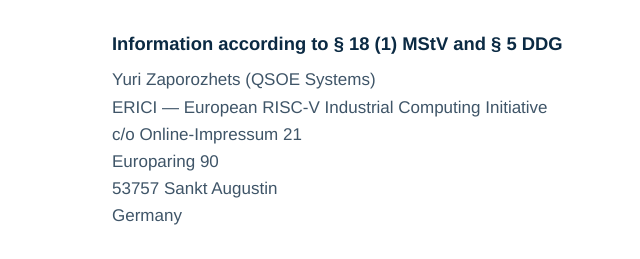
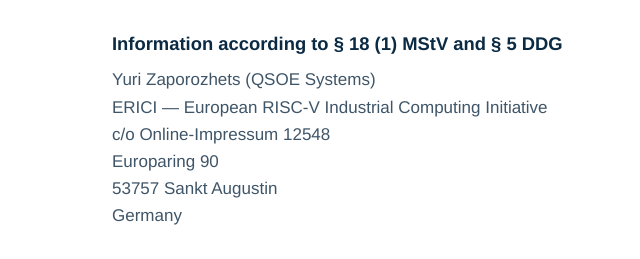
Before and after one commit to ERICI-eu/site, a plain HTML site: page impressum.html in a window 1280 px wide. Shown: the part 213-472 px from the top of the page, 0-640 px from the left. Drawn offline with Linux system fonts and the light colour scheme.

Commit message:
impressum.html: update online impressum c/o number
Signed-off-by: Yuri Zaporozhets <yuriz@qsoe.net>

```diff
--- a/impressum.html
+++ b/impressum.html
@@ -72,7 +72,7 @@
     <p>
       Yuri Zaporozhets (QSOE Systems)<br>
       ERICI — European RISC-V Industrial Computing Initiative<br>
-      c/o Online-Impressum 21<br>
+      c/o Online-Impressum 12548<br>
       Europaring 90<br>
       53757 Sankt Augustin<br>
       Germany
```
